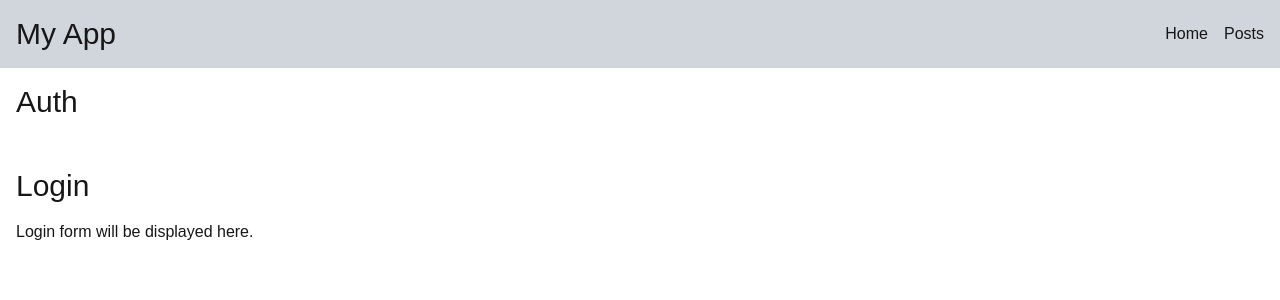
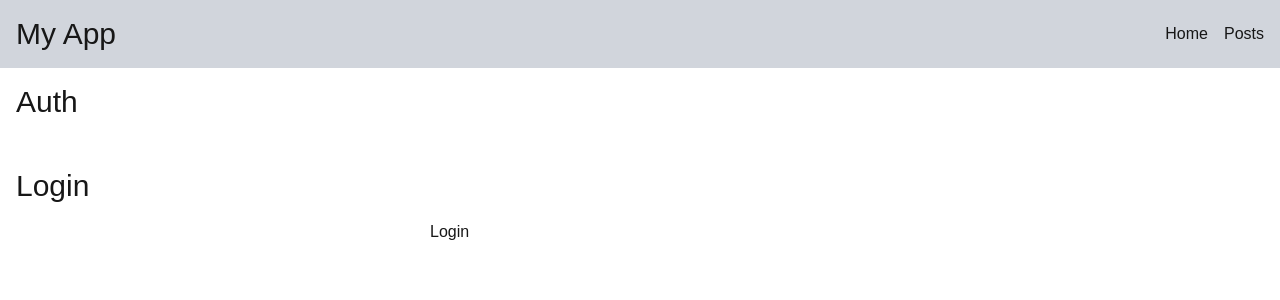
Before and after one commit to bngams/nextjs-2504, a Next.js app: page /login in a window 1280 px wide. Shown: the top 300 px of the page. Built offline with nearby package versions, Linux system fonts and the light colour scheme.

Commit message:
start a basic auth example

```diff
--- /dev/null
+++ b/src/actions/login.ts
@@ -0,0 +1,18 @@
+'use server'
+
+import { redirect } from 'next/navigation'
+import { cookies } from 'next/headers'
+
+export async function login(formData: FormData) {
+  // TODO: validation
+  const email = formData.get('email')
+  const password = formData.get('password')
+
+  // Simulate a login request
+  if (email === 'test@test.com' && password === '1234') {
+    (await cookies()).set('auth_token', 'fake-jwt-token', { httpOnly: true })
+    redirect('/dashboard')
+  }
+
+  throw new Error('Invalid credentials')
+}
--- a/src/app/(auth)/login/page.tsx
+++ b/src/app/(auth)/login/page.tsx
@@ -1,8 +1,14 @@
+import { login } from "@/actions/login";
+
 export default function Login() {
   return (
     <div className="flex flex-col gap-4">
       <h1 className="text-3xl">Login</h1>
-      <p>Login form will be displayed here.</p>
-      </div>
+      <form action={login}>
+        <input name="email" type="email" required />
+        <input name="password" type="password" required />
+        <button type="submit">Login</button>
+      </form>
+    </div>
   );
 }
--- /dev/null
+++ b/src/app/dashboard/page.tsx
@@ -0,0 +1,22 @@
+import { cookies } from 'next/headers'
+import { redirect } from 'next/navigation'
+
+export default async function DashboardPage() {
+
+  // check if the user is authenticated
+  const mCookies = await cookies();
+  const token = mCookies.get('auth_token')?.value
+  // is the token valid ?
+  // ...
+  if(!token) {
+    // redirect to login page
+    redirect('/login')
+  }
+
+  return (
+    <div>
+      <h1>Dashboard</h1>
+      <p>Token actuel : {token}</p>
+    </div>
+  )
+}
```
